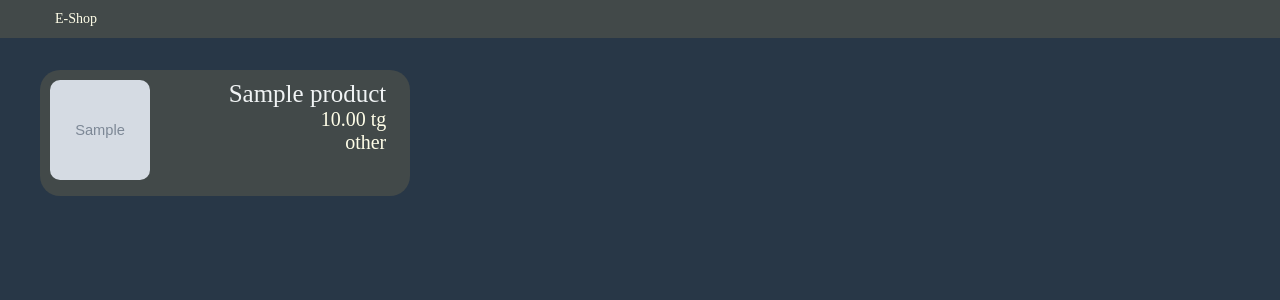
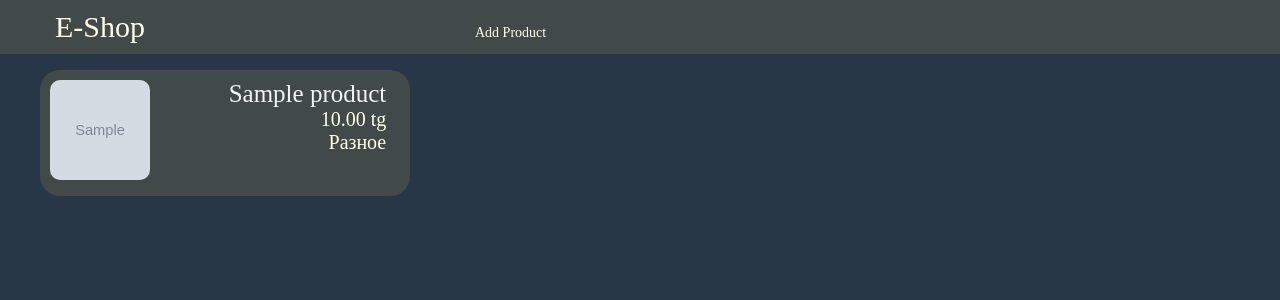
Before and after one commit to AlibekBeket/homework_56_alibek_beket, a Django app: page / in a window 1280 px wide. Shown: the top 300 px of the page. Run offline with Django 4.2, Linux system fonts and the light colour scheme; tables that the repository leaves empty hold one stand-in row (values such as "Sample post"); grey boxes marked "Sample" are stand-in pictures; parts of the project's set-up code (start-up, migrations or seed data) failed here and were passed over.

Commit message:
добавил страницу для детального просмотра и стельзовал его, убрал слешы в начале пути для страницы

```diff
--- a/app/e_shop/templates/base.html
+++ b/app/e_shop/templates/base.html
@@ -9,7 +9,12 @@
 <body>
 <nav class="navbar">
     <div class="container">
-        <ul class="menu">
+        <ul class="menu logo">
+            <li>
+                {% block navbar_logo %}{% endblock %}
+            </li>
+        </ul>
+        <ul class="menu link">
             <li>
                 {% block navbar %}{% endblock %}
             </li>
--- a/app/e_shop/templates/products_list_page.html
+++ b/app/e_shop/templates/products_list_page.html
@@ -1,14 +1,17 @@
 {% extends 'base.html' %}
 {% block title %}Products List{% endblock %}
+{% block navbar_logo %}
+<a href="{% url 'products_list' %}">E-Shop</a>
+{% endblock %}
 {% block navbar %}
-<a href="{% url 'products_list' %}">E-Shop</a>
+<a href="{% url 'products_list' %}">Add Product</a>
 {% endblock %}
 {% block content %}
 {% for product in products_list %}
 <div class="product_info">
-    <img src="{{ product.product_image }}" alt="">
+    <img src="{{ product.product_image }}" alt="{{ product.product_name }} image">
     <div class="product_str">
-        <p><a href="{% url 'products_list' %}">{{ product.product_name }}</a></p>
+        <p><a href="{% url 'product_detail' product.pk %}">{{ product.product_name }}</a></p>
         <div class="product_info_small_font">
             <p>{{ product.price }} tg</p>
             <p>{{ product.category }}</p>
--- a/app/e_shop/urls.py
+++ b/app/e_shop/urls.py
@@ -1,7 +1,9 @@
 from django.urls import path
 
-from e_shop.views.product import products_list_view
+from e_shop.views.product import *
 
 urlpatterns = [
-    path('', products_list_view, name='products_list')
+    path('', products_list_view, name='products_list'),
+    path('product/', products_list_view, name='products_list'),
+    path('product/<int:pk>/', product_detail_view, name='product_detail')
 ]
--- a/app/e_shop/views/product.py
+++ b/app/e_shop/views/product.py
@@ -1,11 +1,28 @@
 from django.shortcuts import render, redirect, get_object_or_404
 from django.urls import reverse
-from e_shop.models import Product
+from e_shop.models import *
 
 
 def products_list_view(request):
-    products_list = Product.objects.all()
+    product_category = ProductCategoryChoice.choices
+    products_list = Product.objects.exclude(the_rest_of_the_goods=0).order_by('category', 'product_name')
+    for product in products_list:
+        for category in product_category:
+            if product.category == category[0]:
+                product.category = category[1]
     context = {
         'products_list': products_list
     }
     return render(request, 'products_list_page.html', context=context)
+
+
+def product_detail_view(request, pk):
+    product_info = get_object_or_404(Product, pk=pk)
+    product_category = ProductCategoryChoice.choices
+    for category in product_category:
+        if product_info.category == category[0]:
+            product_info.category = category[1]
+    context = {
+        'product': product_info
+    }
+    return render(request, 'product_detail_page.html', context=context)
--- a/app/static/css/style.css
+++ b/app/static/css/style.css
@@ -48,6 +48,10 @@ body{
     color: #AED6F1;
     text-decoration: underline;
 }
+.logo{
+    font-size: 30px;
+    margin-right: 300px;
+}
 .product_info{
     border-radius: 20px;
     padding: 10px;
@@ -78,3 +82,17 @@ body{
     font-size: 20px;
     vertical-align: bottom;
 }
+.product_detail_info{
+    display: flex;
+}
+.product_detail_info img{
+    width: 300px;
+    height: 300px;
+    margin-right: 20px;
+}
+.product_detail_str p{
+    font-size: 15px;
+}
+.product_detail_str p span{
+    font-size: 20px;
+}
```
Also changed, not shown: app/e_shop/templates/product_detail_page.html (added, +24 -0 lines).
